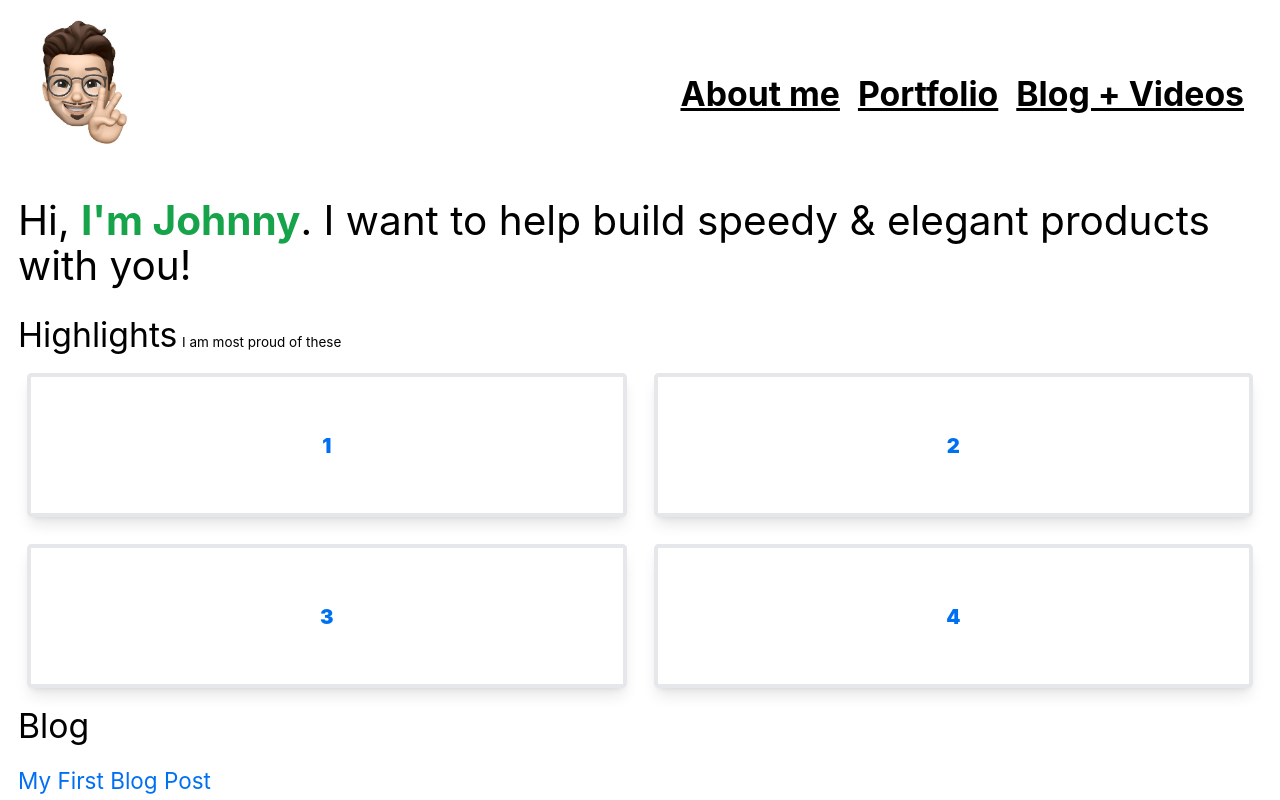
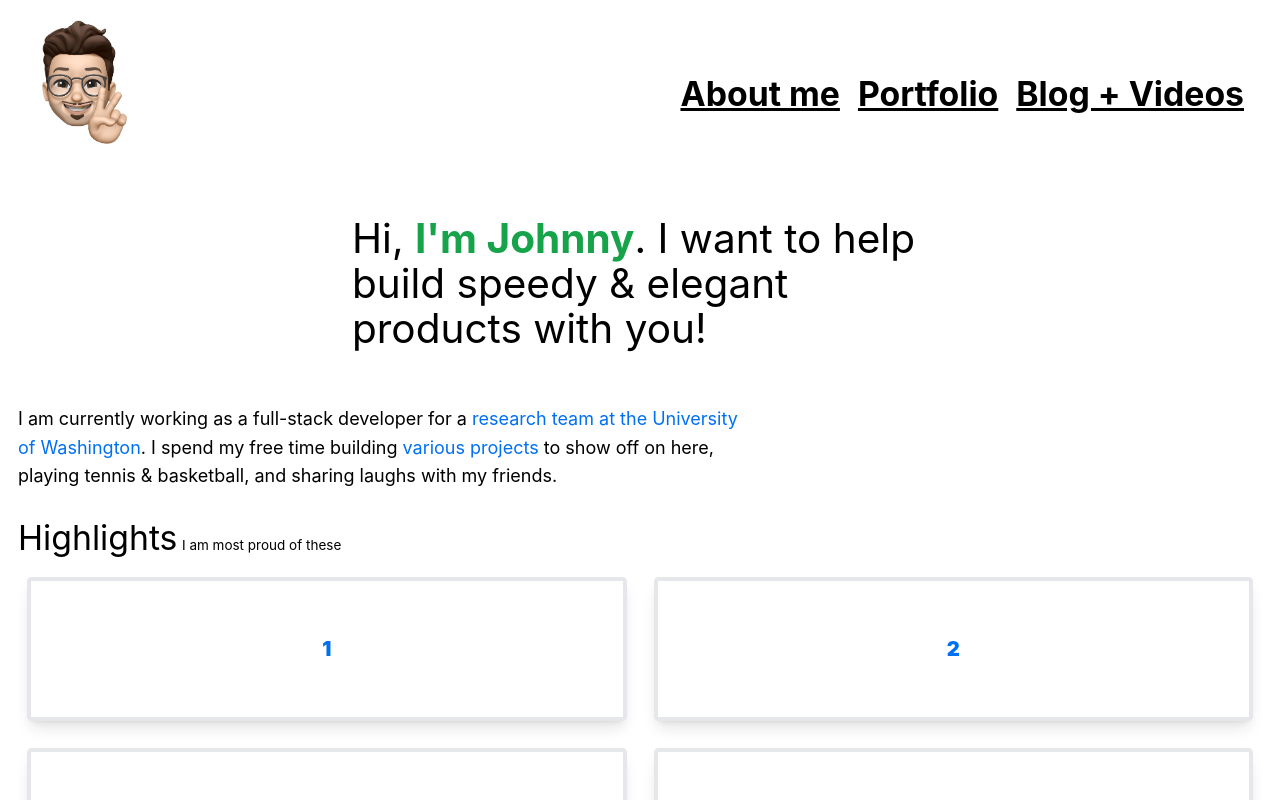
Before and after one commit to johnny2smooth/next-blog, a Next.js app: page / in a window 1280 px wide. Shown: the top 800 px of the page. Built offline with nearby package versions, Linux system fonts and the light colour scheme.

Commit message:
introduction bones layed out

```diff
--- a/components/introduction.js
+++ b/components/introduction.js
@@ -1,10 +1,24 @@
+import Link from 'next/link';
+
 export default function Introduction() {
   return (
-    <>
-      <h1 className="my-6 text-4xl">
+    <div className="flex flex-wrap ">
+      <h1 className=" text-4xl w-full mx-auto max-w-lg my-6">
         Hi, <strong className="text-green-600"> I'm Johnny</strong>. I want to
         help build speedy & elegant products with you!
       </h1>
-    </>
+      <p className="max-w-prose my-6">
+        I am currently working as a full-stack developer for a{' '}
+        <Link href="/">
+          <a>research team at the University of Washington</a>
+        </Link>
+        . I spend my free time building{' '}
+        <Link href="/">
+          <a>various projects</a>
+        </Link>{' '}
+        to show off on here, playing tennis & basketball, and sharing laughs
+        with my friends.
+      </p>
+    </div>
   );
 }
```
